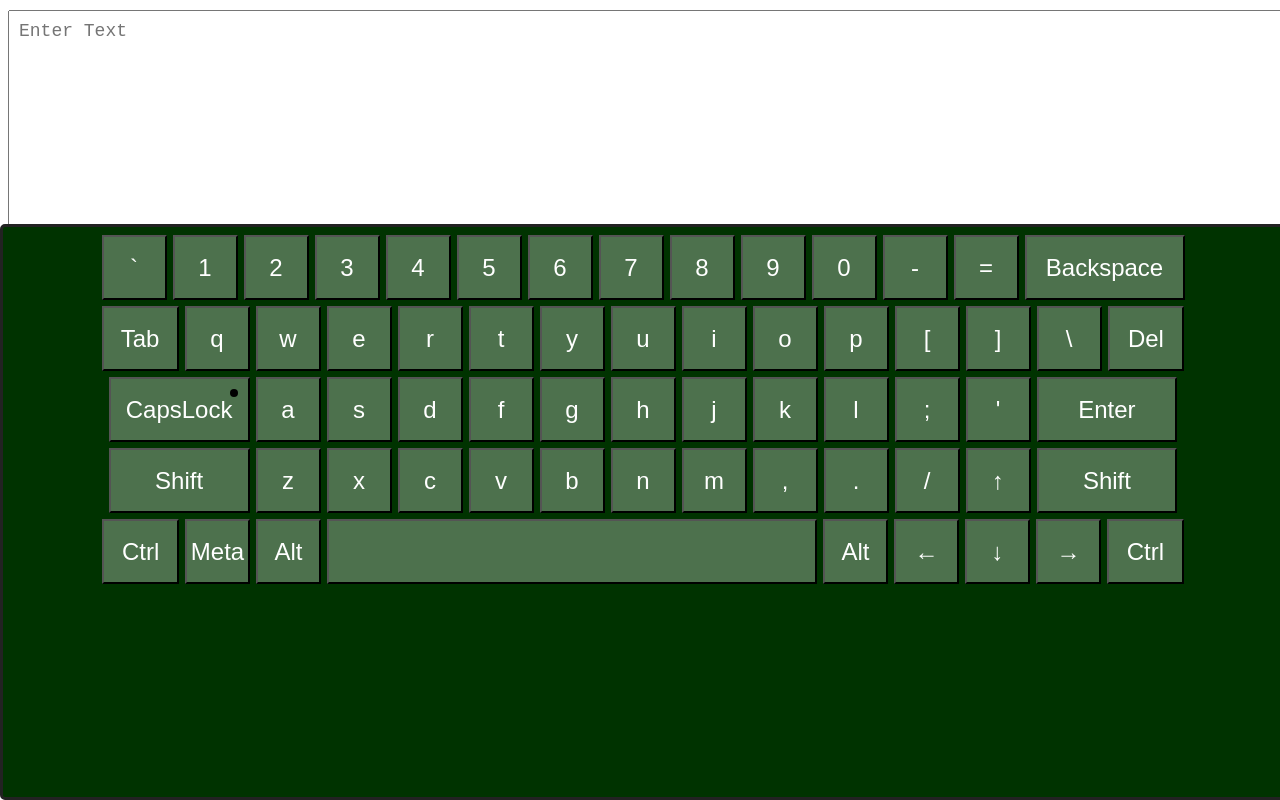
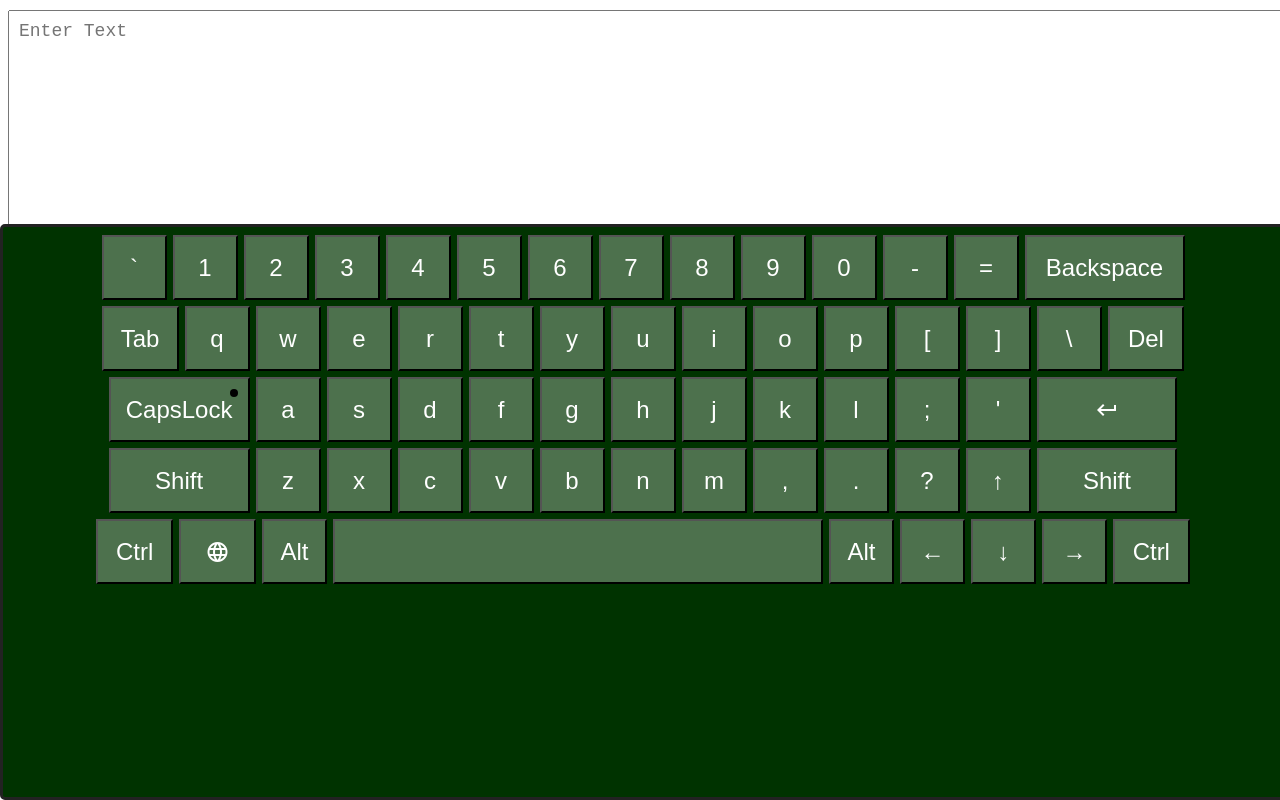
Before and after one commit to tetlisna/virtual-keyboard, a website: page index.html in a window 1280 px wide. Drawn offline with Linux system fonts and the light colour scheme.

Commit message:
feat: add del btn, refactor code

```diff
--- a/index.html
+++ b/index.html
@@ -5,8 +5,8 @@
   <meta http-equiv="X-UA-Compatible" content="IE=edge">
   <meta name="viewport" content="width=device-width, initial-scale=1.0">
   <title>Virtual Keyboard</title>
+  <link href="https://fonts.googleapis.com/icon?family=Material+Icons" rel="stylesheet">
   <link rel="stylesheet" href="/virtual-keyboard/style.css">
-  <link href="https://fonts.googleapis.com/icon?family=Material+Icons" rel="stylesheet">
 </head>
 <body>
   <div class="keyboard-wrapper">
--- a/script.js
+++ b/script.js
@@ -1,7 +1,3 @@
-// const keysObj = [
-
-// ];
-
 const keyboard = {
   elements: {
     main: null,
@@ -9,21 +5,19 @@ const keyboard = {
     keys: [],
   },
 
-  eventHandlers: {
-    oninput: null,
-    onkeydown: null,
-    onkeyup: null,
-  },
+  // eventHandlers: {
+  //   oninput: null,
+  //   onkeydown: null,
+  //   onkeyup: null,
+  // },
 
   properties: {
     value: '',
+    currLang: 'En',
     capsLock: false,
   },
 
   init() {
-    const lang = navigator.language || navigator.userLanguage;
-    console.log(lang, "lang");
-
     this.elements.main = document.createElement('div');
     this.elements.keysContainer = document.createElement('div');
 
@@ -31,21 +25,26 @@ const keyboard = {
     this.elements.keysContainer.classList.add('keyboard__keys');
     this.elements.keysContainer.appendChild(this._createKeys());
     this.elements.keysContainer.querySelectorAll('.keyboard__key');
+    this.elements.keys =
+      this.elements.keysContainer.querySelectorAll('.keyboard__letters');
 
     this.elements.main.appendChild(this.elements.keysContainer);
 
     document.body.appendChild(this.elements.main);
 
     document.querySelectorAll('.textarea').forEach((element) => {
-      element.addEventListener('focus', () => {
-        this.open(element.value, (currentValue) => {
-          element.value += currentValue;
-        });
+      element.addEventListener('focus', (e, curr) => {
+        this.properties.values = e || '';
+        e.value += curr;
+        // this.open(element.value, (currentValue) => {
+        //   element.value += currentValue;
+        // });
       });
     });
 
     document.addEventListener('keydown', this.onkeydown);
     document.addEventListener('keyup', this.onkeyup);
+    document.addEventListener('keydown', this.onclickAltShift);
   },
 
   onkeydown(event) {
@@ -67,80 +66,83 @@ const keyboard = {
       {
         code: 'Backquote',
         value: '`',
-        valueRu: '',
-        valueUk: '',
+        shiftEn: '~',
+        shiftUk: 'Ґ',
+        shiftRu: '[]',
       },
       {
         code: 'Digit1',
         value: '1',
-        valueRu: '',
-        valueUk: '',
+        shiftEn: '!',
+        shiftUk: '',
       },
       {
         code: 'Digit2',
         value: '2',
-        valueRu: '',
-        valueUk: '',
+        shiftEn: '"',
+        shiftUk: '@',
+        shiftRu: '@',
       },
       {
         code: 'Digit3',
         value: '3',
-        valueRu: '',
-        valueUk: '',
+        shiftEn: '#',
+        shiftRu: '№',
+        shiftUk: '№',
       },
       {
         code: 'Digit4',
         value: '4',
-        valueRu: '',
-        valueUk: '',
+        shiftEn: '$',
+        shiftUk: ';',
+        shiftRu: '%',
       },
       {
         code: 'Digit5',
         value: '5',
-        valueRu: '',
-        valueUk: '',
+        shiftEn: '%',
+        shiftUk: '%',
+        shiftRu: ':',
       },
       {
         code: 'Digit6',
         value: '6',
-        valueRu: '',
-        valueUk: '',
+        shiftEn: '^',
+        shiftUk: ':',
+        shiftRu: ',',
       },
       {
         code: 'Digit7',
         value: '7',
-        valueRu: '',
-        valueUk: '',
+        shiftEn: '&',
+        shiftRu: '.',
+        shiftUk: '?',
       },
       {
         code: 'Digit8',
         value: '8',
-        valueRu: '',
-        valueUk: '',
+        shiftEn: '*',
+        shiftUk: ';',
       },
       {
         code: 'Digit9',
         value: '9',
-        valueRu: '',
-        valueUk: '',
+        shiftEn: '(',
       },
       {
         code: 'Digit0',
         value: '0',
-        valueRu: '',
-        valueUk: '',
+        shiftEn: ')',
       },
       {
         code: 'Minus',
         value: '-',
-        valueRu: '',
-        valueUk: '',
+        shiftEn: '_',
       },
       {
         code: 'Equal',
         value: '=',
-        valueRu: '',
-        valueUk: '',
+        shiftEn: '+',
       },
       {
         code: 'Backspace',
@@ -157,80 +159,80 @@ const keyboard = {
       {
         code: 'KeyQ',
         value: 'q',
-        valueRu: '',
-        valueUk: '',
+        valueRu: 'й',
+        valueUk: 'й',
       },
       {
         code: 'KeyW',
         value: 'w',
-        valueRu: '',
-        valueUk: '',
+        valueRu: 'ц',
+        valueUk: 'ц',
       },
       {
         code: 'KeyE',
         value: 'e',
-        valueRu: '',
-        valueUk: '',
+        valueRu: 'у',
+        valueUk: 'у',
       },
       {
         code: 'KeyR',
         value: 'r',
-        valueRu: '',
-        valueUk: '',
+        valueRu: 'к',
+        valueUk: 'к',
       },
       {
         code: 'KeyT',
         value: 't',
-        valueRu: '',
-        valueUk: '',
+        valueRu: 'е',
+        valueUk: 'е',
       },
       {
         code: 'KeyY',
         value: 'y',
-        valueRu: '',
-        valueUk: '',
+        valueRu: 'н',
+        valueUk: 'н',
       },
       {
         code: 'KeyU',
         value: 'u',
-        valueRu: '',
-        valueUk: '',
+        valueRu: 'г',
+        valueUk: 'г',
       },
       {
         code: 'KeyI',
         value: 'i',
-        valueRu: '',
-        valueUk: '',
+        valueRu: 'ш',
+        valueUk: 'ш',
       },
       {
         code: 'KeyO',
         value: 'o',
-        valueRu: '',
-        valueUk: '',
+        valueRu: 'щ',
+        valueUk: 'щ',
       },
       {
         code: 'KeyP',
         value: 'p',
-        valueRu: '',
-        valueUk: '',
+        valueRu: 'з',
+        valueUk: 'з',
       },
       {
         code: 'BracketLeft',
         value: '&lsqb;',
-        valueRu: '',
-        valueUk: '',
+        valueRu: 'х',
+        valueUk: 'х',
       },
       {
         code: 'BracketRight',
         value: '&rsqb;',
-        valueRu: '',
-        valueUk: '',
+        valueRu: 'ъ',
+        valueUk: 'ї',
       },
       {
         code: 'BackSlash',
         value: '&bsol;',
-        valueRu: '',
-        valueUk: '',
+        valueRu: 'ё',
+        valueUk: 'ʼ',
       },
       {
         code: 'Del',
@@ -247,68 +249,68 @@ const keyboard = {
       {
         code: 'KeyA',
         value: 'a',
-        valueRu: '',
-        valueUk: '',
+        valueRu: 'ф',
+        valueUk: 'ф',
       },
       {
         code: 'KeyS',
         value: 's',
-        valueRu: '',
-        valueUk: '',
+        valueRu: 'ы',
+        valueUk: 'і',
       },
       {
         code: 'KeyD',
         value: 'd',
-        valueRu: '',
-        valueUk: '',
+        valueRu: 'в',
+        valueUk: 'в',
       },
       {
         code: 'KeyF',
         value: 'f',
-        valueRu: '',
-        valueUk: '',
+        valueRu: 'а',
+        valueUk: 'а',
       },
       {
         code: 'KeyG',
         value: 'g',
-        valueRu: '',
-        valueUk: '',
+        valueRu: 'п',
+        valueUk: 'п',
       },
       {
         code: 'KeyH',
         value: 'h',
-        valueRu: '',
-        valueUk: '',
+        valueRu: 'р',
+        valueUk: 'р',
       },
       {
         code: 'KeyJ',
         value: 'j',
-        valueRu: '',
-        valueUk: '',
+        valueRu: 'о',
+        valueUk: 'о',
       },
       {
         code: 'KeyK',
         value: 'k',
-        valueRu: '',
-        valueUk: '',
+        valueRu: 'л',
+        valueUk: 'л',
       },
       {
         code: 'KeyL',
         value: 'l',
-        valueRu: '',
-        valueUk: '',
+        valueRu: 'д',
+        valueUk: 'д',
       },
       {
         code: 'Semicolon',
         value: ';',
-        valueRu: '',
-        valueUk: '',
+        valueRu: 'ж',
+        valueUk: 'ж',
       },
       {
         code: 'Quote',
         value: "'",
-        valueRu: '',
-        valueUk: '',
+        valueRu: 'э',
+        valueUk: 'є',
       },
       {
         code: 'Enter',
@@ -325,62 +327,62 @@ const keyboard = {
       {
         code: 'KeyZ',
         value: 'z',
-        valueRu: '',
-        valueUk: '',
+        valueRu: 'я',
+        valueUk: 'я',
       },
       {
         code: 'KeyX',
         value: 'x',
-        valueRu: '',
-        valueUk: '',
+        valueRu: 'ч',
+        valueUk: 'ч',
       },
       {
         code: 'KeyC',
         value: 'c',
-        valueRu: '',
-        valueUk: '',
+        valueRu: 'с',
+        valueUk: 'с',
       },
       {
         code: 'KeyV',
         value: 'v',
-        valueRu: '',
-        valueUk: '',
+        valueRu: 'м',
+        valueUk: 'м',
       },
       {
         code: 'KeyB',
         value: 'b',
-        valueRu: '',
-        valueUk: '',
+        valueRu: 'и',
+        valueUk: 'и',
       },
       {
         code: 'KeyN',
         value: 'n',
-        valueRu: '',
-        valueUk: '',
+        valueRu: 'т',
+        valueUk: 'т',
       },
       {
         code: 'KeyM',
         value: 'm',
-        valueRu: '',
-        valueUk: '',
+        valueRu: 'ь',
+        valueUk: 'ь',
       },
       {
         code: 'Comma',
         value: ',',
-        valueRu: '',
-        valueUk: '',
+        valueRu: 'б',
+        valueUk: 'б',
       },
       {
         code: 'Period',
         value: '.',
-        valueRu: '',
-        valueUk: '',
+        valueRu: 'ю',
+        valueUk: 'ю',
       },
       {
         code: 'Slash',
-        value: '&sol;',
-        valueRu: '',
-        valueUk: '',
+        value: '?',
+        valueRu: '/',
+        valueUk: '.',
       },
       {
         code: 'ArrowUp',
@@ -403,8 +405,9 @@ const keyboard = {
       {
         code: 'MetaLeft',
         value: 'Meta',
-        valueRu: '',
-        valueUk: '',
+        valueRu: 'Ru',
+        valueUk: 'Uk',
+        valueEn: 'En',
       },
       {
         code: 'AltLeft',
@@ -450,16 +453,32 @@ const keyboard = {
       },
     ];
     const createIconHTML = (icon_name) => {
-      return `<i class="material-icons>${icon_name}</i>`;
+      return `<i class="material-icons">${icon_name}</i>`;
     };
     keyLayout.forEach((key) => {
-      console.log(key.value, 'keyyyyy');
       const keyElement = document.createElement('button');
       const insertLineBreak =
         ['Backspace', 'Del', 'Enter', 'ShiftRight'].indexOf(key.code) !== -1;
       keyElement.setAttribute('id', `${key.code}`);
       keyElement.setAttribute('type', 'button');
       keyElement.classList.add('keyboard__key');
+      if (
+        ![
+          'Backspace',
+          'Del',
+          'Enter',
+          'ShiftRight',
+          'ShiftLeft',
+          'CapsLock',
+          'ControlLeft',
+          'ControlRight',
+          'AltLeft',
+          'AltRight',
+          'Tab',
+        ].includes(key.code)
+      ) {
+        keyElement.classList.add('keyboard__letters');
+      }
 
       switch (key.code) {
         case 'Backspace':
@@ -472,14 +491,11 @@ const keyboard = {
             const textarea = document.querySelector('textarea');
             const pos = textarea.selectionStart;
             const value = textarea.value;
-            console.log(pos, 'pos-----');
-            //textarea.value.setSelectionRange(pos-1, pos)
             textarea.value = value.slice(0, pos - 1) + value.slice(pos);
             keyElement.blur();
             textarea.focus();
             textarea.selectionStart = pos - 1;
             textarea.selectionEnd = pos - 1;
-
           });
 
           break;
@@ -494,12 +510,11 @@ const keyboard = {
             const textarea = document.querySelector('textarea');
             const pos = textarea.selectionStart;
             const value = textarea.value;
-            //textarea.value.setSelectionRange(pos-1, pos)
-            textarea.value = value.slice(pos) + value.slice(0, pos - 1);
+            textarea.value = value.slice(0, pos) + value.slice(pos + 1);
             keyElement.blur();
             textarea.focus();
             textarea.selectionStart = pos;
-           // textarea.selectionEnd = pos;
+            textarea.selectionEnd = pos;
           });
 
           break;
@@ -520,7 +535,7 @@ const keyboard = {
             'keyboard__key-wide',
             'keyboard__key-activatable'
           );
-          keyElement.innerHTML = createIconHTML('keyboard_capslock');
+          //keyElement.innerHTML = createIconHTML('keyboard_capslock');
           keyElement.innerText = 'CapsLock';
           keyElement.addEventListener('click', () => {
             this._toggleCapsLock();
@@ -531,10 +546,18 @@ const keyboard = {
           });
           break;
 
+        case 'MetaLeft':
+          keyElement.classList.add('keyboard__key-dbl');
+          keyElement.innerHTML = createIconHTML('language');
+          keyElement.addEventListener('click', () => {
+            const keyValue = this.properties.currLang;
+            this.onVirtualKeydown(keyValue, keyElement);
+          });
+          break;
+
         case 'Enter':
           keyElement.classList.add('keyboard__key-wide');
           keyElement.innerHTML = createIconHTML('keyboard_return');
-          keyElement.innerText = 'Enter';
 
           keyElement.addEventListener('click', () => {
             const keyValue = '\n';
@@ -552,7 +575,6 @@ const keyboard = {
           keyElement.addEventListener('click', () => {
             const keyValue = key.code;
             this.onVirtualKeydown(keyValue, keyElement);
-
           });
 
           break;
@@ -567,35 +589,26 @@ const keyboard = {
           keyElement.addEventListener('click', () => {
             const keyValue = key.code;
             this.onVirtualKeydown(keyValue, keyElement);
-
           });
 
           break;
 
-          case 'ControlLeft':
-          keyElement.classList.add(
-            'keyboard__key',
-            'keyboard__key-dbl'
-          );
+        case 'ControlLeft':
+          keyElement.classList.add('keyboard__key', 'keyboard__key-dbl');
           keyElement.innerText = 'Ctrl';
           keyElement.addEventListener('click', () => {
             const keyValue = key.code;
             this.onVirtualKeydown(keyValue, keyElement);
-
           });
 
           break;
 
         case 'ControlRight':
-          keyElement.classList.add(
-            'keyboard__key',
-            'keyboard__key-dbl'
-          );
+          keyElement.classList.add('keyboard__key', 'keyboard__key-dbl');
           keyElement.innerText = 'Ctrl';
           keyElement.addEventListener('click', () => {
             const keyValue = key.code;
             this.onVirtualKeydown(keyValue, keyElement);
-
           });
 
           break;
@@ -606,7 +619,6 @@ const keyboard = {
           keyElement.addEventListener('click', () => {
             const keyValue = key.code;
             this.onVirtualKeydown(keyValue, keyElement);
-
           });
 
           break;
@@ -626,14 +638,13 @@ const keyboard = {
           keyElement.addEventListener('click', () => {
             const keyValue = ' ';
             this.onVirtualKeydown(keyValue, keyElement);
-            //this.properties.value = keyValue;
           });
 
           break;
 
         case 'Done':
           keyElement.classList.add('keyboard__key-wide', 'keyboard__key-dark');
-          keyElement.innerHTML = createIconHTML('check_circle');
+          //keyElement.innerHTML = createIconHTML('check_circle');
 
           break;
 
@@ -645,7 +656,6 @@ const keyboard = {
             let keyValue = this.properties.capsLock
               ? key.value.toUpperCase()
               : key.value.toLowerCase();
-            //this.properties.value = keyValue;
             this.onVirtualKeydown(keyValue, keyElement);
           });
 
@@ -658,18 +668,42 @@ const keyboard = {
     });
     return fragment;
   },
+  // onchangeVirtual (event){
+  //   switch (event.target.value) {
+  //     case 'Ru':
+  //       keyboard.
+  //   }
+
+  // },
+  onclickAltShift(event) {
+    if (event.code === 'AltLeft') {
+      document.addEventListener('keyup', function (e) {
+        if (e.code === 'ShiftLeft') {
+          // switch (keyboard.properties.currLang) {
+          //   case 'En':
+          //     keyboard.properties.currLang = 'Uk';
+          //     break;
+          //   case 'Uk':
+          //     keyboard.properties.currLang = 'En';
+          //
+          //     break;
+          //   default:
+          //     keyboard.properties.currLang = 'En';
+          //     break;
+          // }
+          keyboard.properties.currLang === 'En'
+            ? (keyboard.properties.currLang = 'Uk')
+            : (keyboard.properties.currLang = 'En');
+          console.log('yes__________________', keyboard.properties.currLang);
+        }
+      });
+    }
+  },
 
   onVirtualKeydown(value, keyElement) {
     const textarea = document.querySelector('textarea');
     textarea.value += value;
     keyElement.blur();
-  },
-
-  _triggerEvent(handlerName) {
-    if (typeof this.eventHandlers[handlerName] === 'function') {
-      this.eventHandlers[handlerName](this.properties.value);
-    }
-    console.log('Event triggered ' + handlerName);
   },
 
   _toggleCapsLock() {
@@ -681,15 +715,7 @@ const keyboard = {
           : key.textContent.toLowerCase();
       }
     }
-    console.log('Event toggled caps lock');
   },
-
-  open(initialValue, oninput, onkeydown) {
-    this.properties.values = initialValue || '';
-    this.eventHandlers.oninput = oninput;
-    this.eventHandlers.onkeydown = onkeydown;
-  },
-
 };
 window.addEventListener('DOMContentLoaded', () => {
   keyboard.init();
```
